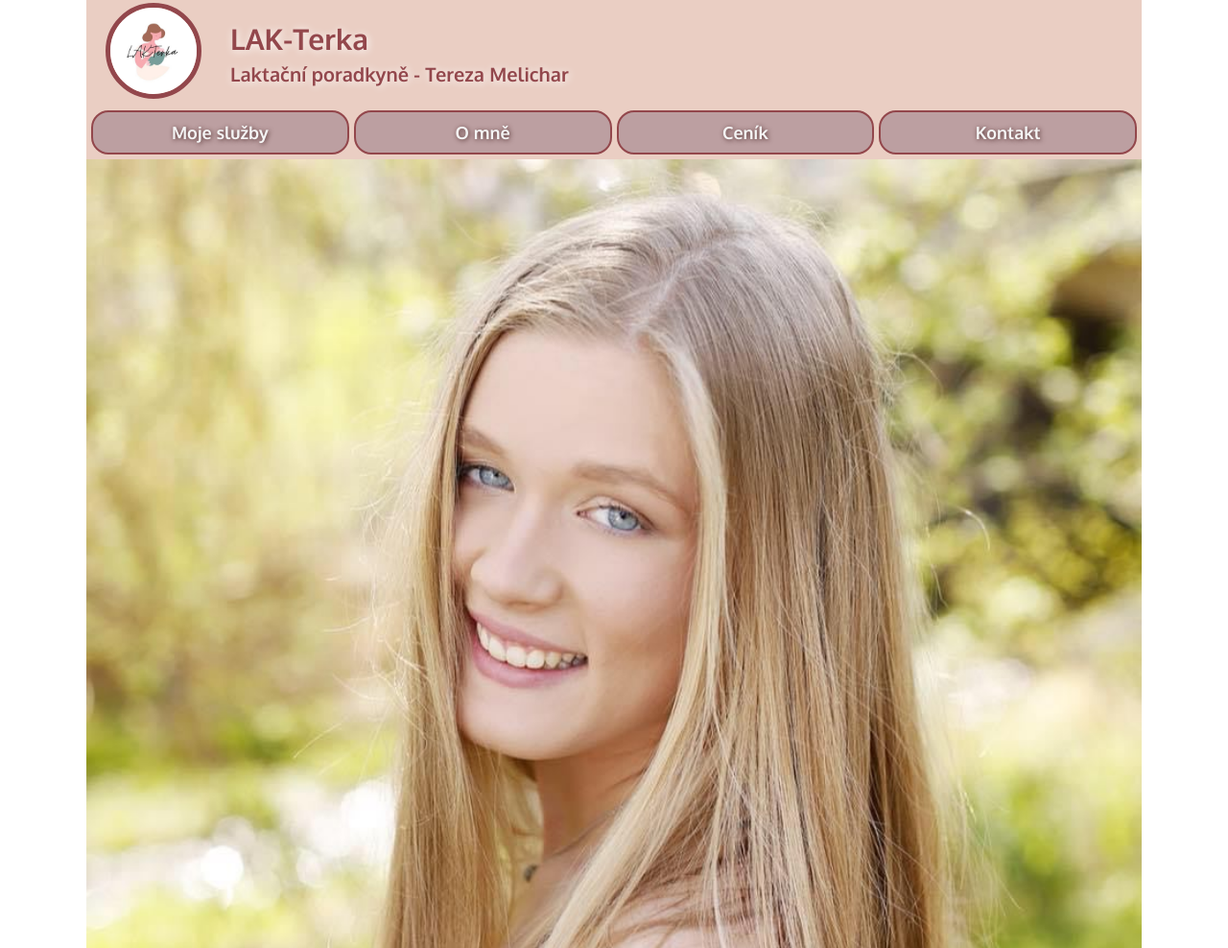
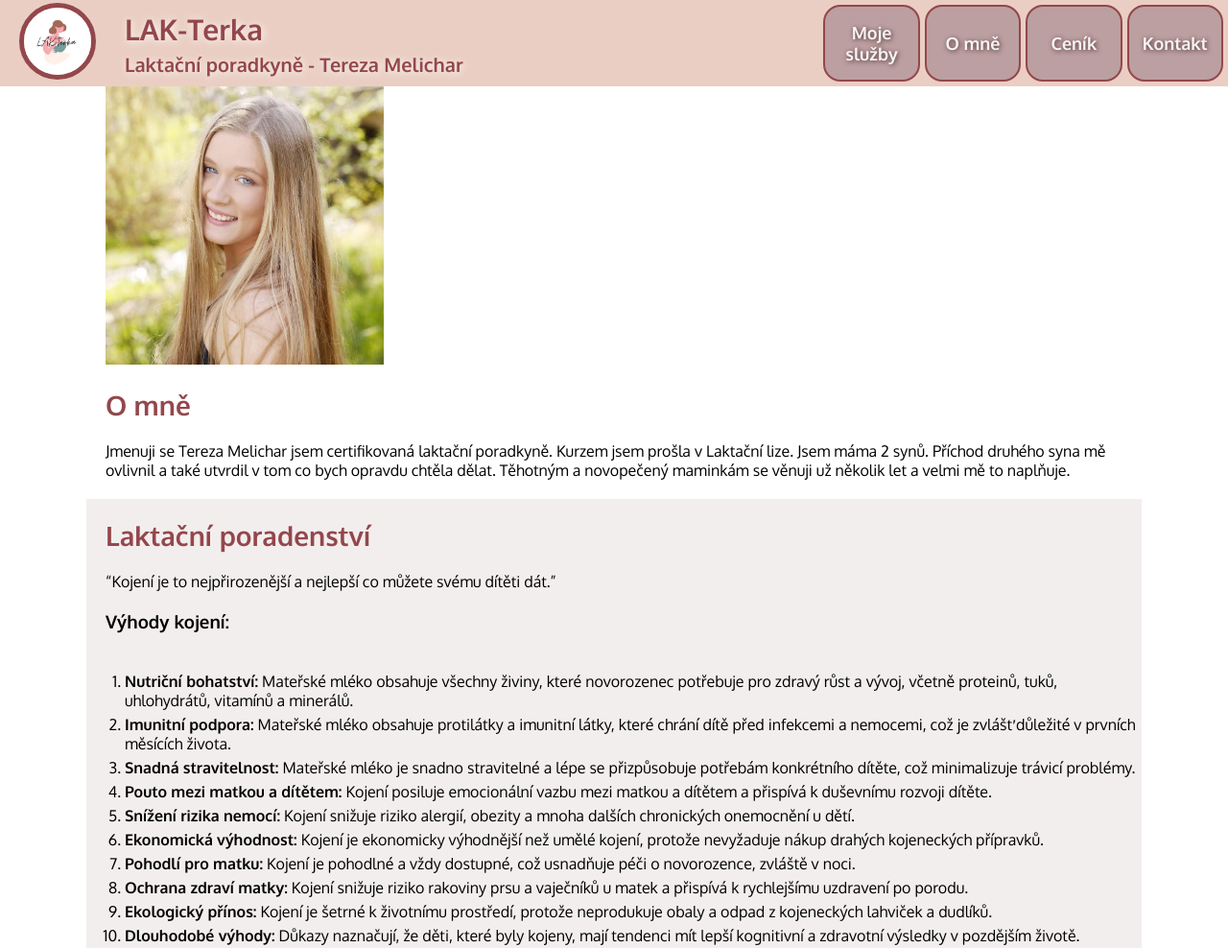
Before and after one commit to LadyAnamor/LAK-Terka, an Eleventy site: page index.html in a window 1280 px wide. Shown: the top 988 px of the page at 96% size. Built offline with nearby package versions, Linux system fonts and the light colour scheme; Eleventy itself is replaced by a stand-in of ours; files that its build step writes are made by us from their sources.

Commit message:
prvni responsivita

```diff
--- a/_includes/main-template.njk
+++ b/_includes/main-template.njk
@@ -13,6 +13,7 @@
 </head>
 
 <body>
+    <div class="site-grid">
         <header class="header">
             <a href="/" class="header-button"> <img class="header-logo" src="/images/Logo.jpg"></a>
             <div class="site-title">
@@ -27,6 +28,7 @@
             <a href="/cenik/" class="menu__item button">Ceník</a>
             <a href="/kontakt/" class="menu__item button">Kontakt</a>
         </menu>
+
 
         <main class="main">
 
@@ -51,9 +53,8 @@
                 <a class="link" href="mailto:terka.busi@seznam.cz"><img class="icon" src="/images/icons/icons8-email-48.png" alt="mail-icon"></a>
                 <a class="link" href="https://www.instagram.com/lakterka/"><img class="icon" src="/images/icons/icons8-ig--48.png" alt="instagram-icon"></a>
             </div>
-
                 © 2023 Tereza Melichar | Icons by <a class="link" href="https://icons8.com/">icons8</a>.
         </footer>
-
+    </div>
 </body>
 </html>
--- a/css/style.css
+++ b/css/style.css
@@ -15,7 +15,7 @@
 *, ::before, ::after { box-sizing: inherit; }
 
 body {
-    max-width: 1100px;
+    /* max-width: 1100px; */
     margin: 0 auto;
     font-family: 'Oxygen', sans-serif;
     font-size: 16px;
@@ -25,19 +25,19 @@
     width: 100%;
     margin: 0;
     padding: 0;
-    height: 110px;
+    height: 90px;
     display: flex;
     align-items: center;
     background-color: #EACEC3;
 }
 
 .header-button {
-    flex: 0 1 100px;
+    flex: 0 1 80px;
 }
 
 .header-logo {
     border-radius: 50%;
-    width: 100px;
+    width: 80px;
     margin: 5px 15px 5px 20px;
     border: 5px solid #93474c;
 }
@@ -57,6 +57,7 @@
     color: #93474c;
     text-shadow: 1px 1px 8px #ffffff;
 }
+
 .header__heading {
     font-size: 30px;
     font-weight: 700;
@@ -68,9 +69,8 @@
 }
 
 .menu {
-    max-width: 1100px;
     position: sticky;
-    top: -1px;
+    top: 0px;
     display: flex;
     align-items: stretch;
     justify-content: space-around;
@@ -105,6 +105,11 @@
     background-color: #fdeded;
     color: #93474c;
     text-shadow: none;
+}
+
+.main {
+    margin: 0 auto;
+    max-width: 1200px;
 }
 
 .article__heading {
@@ -142,11 +147,10 @@
 }
 
 .article__image {
-    width: 100%;
     max-width: 100%;
-    object-fit: cover;
     padding: 0;
     margin: 0;
+    object-fit: cover;
 }
 
 .image--bottom {
@@ -156,6 +160,11 @@
 .image--middle {
     padding: 20px 0;
 }
+
+.image--top{
+    padding-top: 0px;
+}
+
 .aside {
     max-width: 1100px;
     margin: 0;
@@ -238,9 +247,48 @@
     width: 280px;
     background-color: #fdeded;
     font-size: 18px;
-
 }
 
 .link {
     color: #4f2d2d;
 }
+
+@media screen and (min-width: 1100px) {
+    .site-grid {
+        display: grid;
+        grid-template-columns: 1fr 1fr 1fr;
+        grid-template-rows: repeat(4, auto);
+        grid-template-areas:
+        "header  header   menu"
+        "main    main     main"
+        "aside   aside    aside"
+        "footer  footer   footer";
+    }
+
+    .header { grid-area: header; }
+    .menu   { grid-area: menu; }
+    .main   { grid-area: main;  }
+    .aside  { grid-area: aside;  }
+    .footer { grid-area: footer; }
+
+    .header {
+        position: sticky;
+        top: 0;
+    }
+
+    .flex-article-img {
+        display: flex;
+    }
+
+    .article {
+        flex: 1 0 60%;
+    }
+
+    .article__image {
+        flex: 0 1 30%;
+        max-width: 30%;
+        object-fit: cover;
+        padding: 0 20px 0 20px;
+    }
+
+}
--- a/index.html
+++ b/index.html
@@ -2,8 +2,9 @@
 layout: main-template.njk
 title: Uvodní strana - O mně
 ---
+        <div class="flex-article-img">
             <article class="article article--primary">
-            <img class="article__image" src="/images/Foto-Terka.jpg" alt="Foto Terky">
+                <img class="article__image image--top" src="/images/Foto-Terka.jpg" alt="Foto Terky">
                 <h2 class="article__heading">O mně</h2>
                 <p class="article__paragraph">
                     Jmenuji se Tereza Melichar jsem certifikovaná laktační poradkyně.
@@ -11,6 +12,7 @@
                     Jsem máma 2 synů. Příchod druhého syna mě ovlivnil a také utvrdil v tom co bych opravdu chtěla dělat. Těhotným a novopečený maminkám se věnuji už několik let a velmi mě to naplňuje.
                 </p>
             </article>
+        </div>
 
         <article class="article article--secondary">
             <h2 class="article__heading">Laktační poradenství</h2>
@@ -23,7 +25,7 @@
                 <li><strong>Pouto mezi matkou a dítětem:</strong> Kojení posiluje emocionální vazbu mezi matkou a dítětem a přispívá k duševnímu rozvoji dítěte.</li>
                 <li><strong>Snížení rizika nemocí:</strong> Kojení snižuje riziko alergií, obezity a mnoha dalších chronických onemocnění u dětí.</li>
                 <li><strong>Ekonomická výhodnost:</strong> Kojení je ekonomicky výhodnější než umělé kojení, protože nevyžaduje nákup drahých kojeneckých přípravků.</li>
-                <li><strong>Pohodlí pro matku: Kojení je pohodlné a vždy dostupné, což usnadňuje péči o novorozence, zvláště v noci.</li>
+                <li><strong>Pohodlí pro matku:</strong> Kojení je pohodlné a vždy dostupné, což usnadňuje péči o novorozence, zvláště v noci.</li>
                 <li><strong>Ochrana zdraví matky:</strong> Kojení snižuje riziko rakoviny prsu a vaječníků u matek a přispívá k rychlejšímu uzdravení po porodu.</li>
                 <li><strong>Ekologický přínos:</strong> Kojení je šetrné k životnímu prostředí, protože neprodukuje obaly a odpad z kojeneckých lahviček a dudlíků.</li>
                 <li><strong>Dlouhodobé výhody:</strong> Důkazy naznačují, že děti, které byly kojeny, mají tendenci mít lepší kognitivní a zdravotní výsledky v pozdějším životě.</li>
```
Also changed, not shown: doprovod.html (+11 -5 lines), predporodni.html (+2 -2 lines), images/nositko.jpg (added), images/predporodni.jpg (added), images/predporodni2.jpg (added), images/predporodni3.jpg (added), images/satek.jpg (added), 11 other files. Lines whose indentation alone changed are shown as unchanged.
